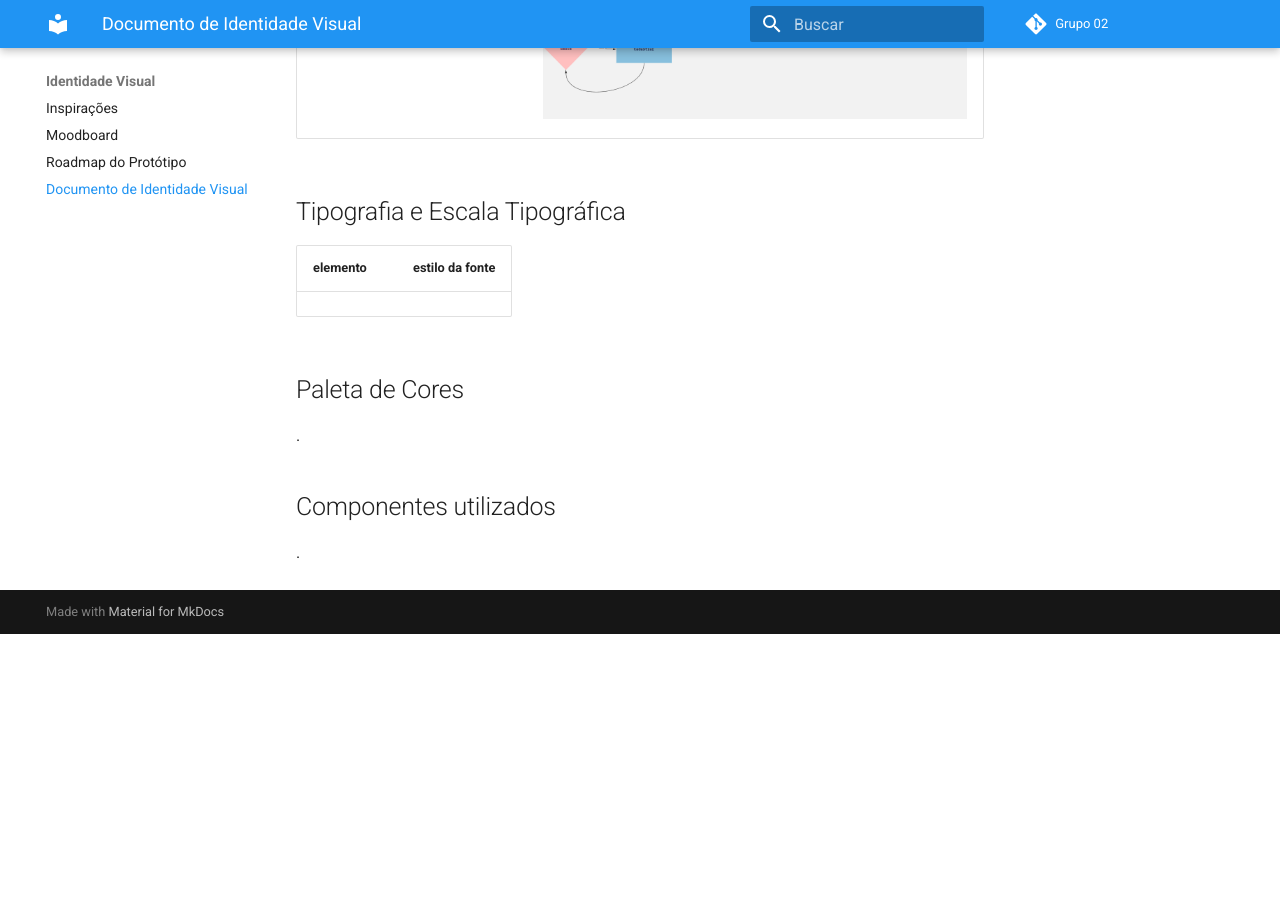
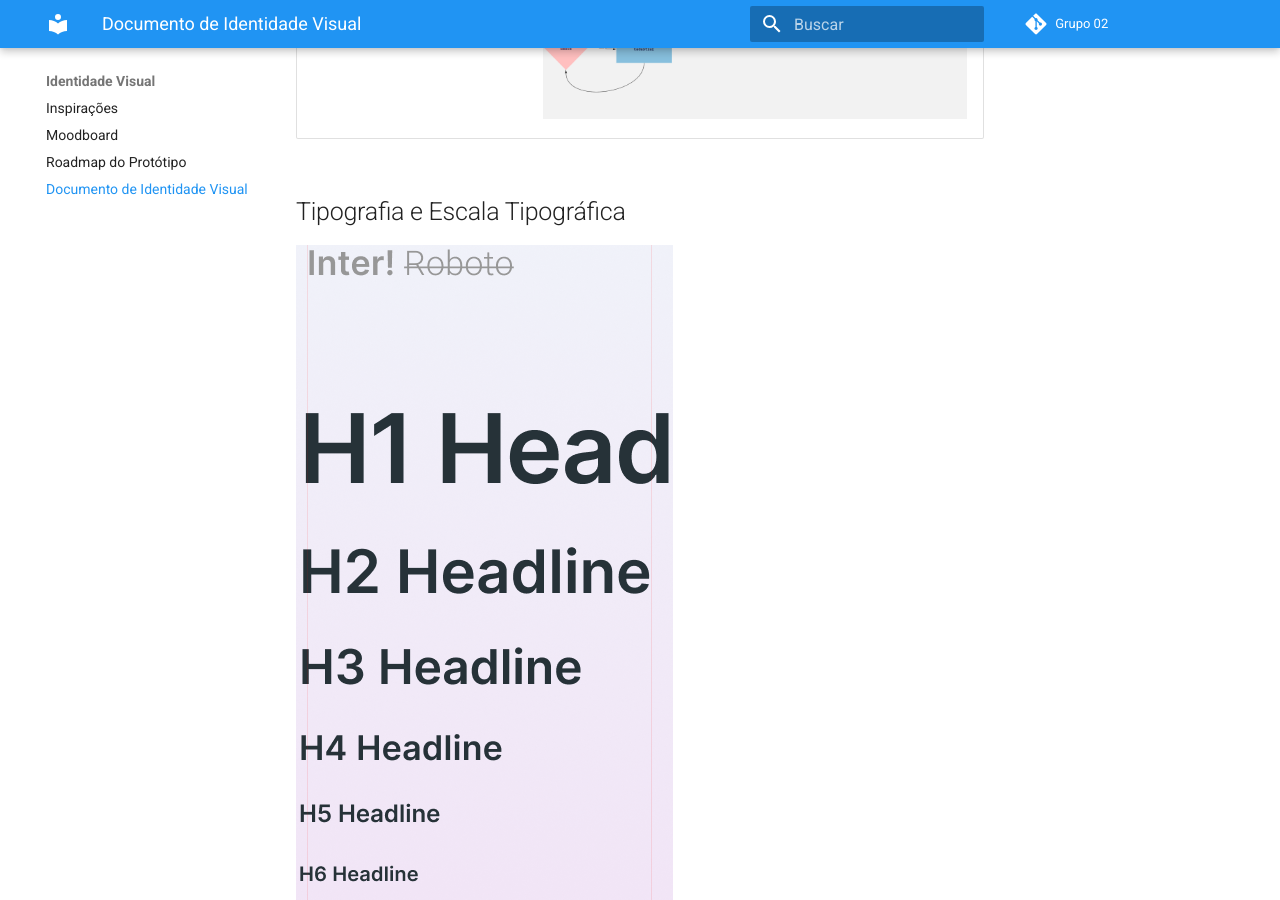
Before and after one commit to fga-eps-mds/2020.1-GaiaDex-wiki, an MkDocs documentation site: the page built from docs/visual_identity/visual_identity.md, in a window 1280 px wide and 900 px high, scrolled down 1949 px. Built offline with MkDocs 1.6.1 and Material for MkDocs 9.7.7, drawn with Linux system fonts in a browser that asks for light colours; comment, search, counter and statistics services are not loaded; old or Windows-style settings are respelled for this version of MkDocs; before the commit the page ends 2583 px from its top, so only the background shows below that.

Commit message:
updating prototype and visual identity documents

```diff
--- a/docs/visual_identity/visual_identity.md
+++ b/docs/visual_identity/visual_identity.md
@@ -33,13 +33,11 @@
 
 ## Tipografia e Escala Tipográfica
 
-| elemento | estilo da fonte |
-| -------- | --------------- |
-|          |                 |
+![escala](./imgs/escala_tipografica.png)
 
 ## Paleta de Cores
 
-.
+![escala](./imgs/paleta_de_cores.png)
 
 ## Componentes utilizados
 
```
Also changed, not shown: docs/prototipo/imgs/papel/colecao.jpg (added), docs/prototipo/imgs/papel/favoritos.jpg (added), docs/prototipo/imgs/papel/forum especifico.jpg (added), docs/prototipo/imgs/papel/forum.jpg (added), docs/prototipo/imgs/papel/home.jpg (added), docs/prototipo/imgs/papel/jardins.jpg (added), docs/prototipo/imgs/papel/minha planta.jpg (added), docs/prototipo/imgs/papel/perfil.jpg (added), docs/prototipo/imgs/papel/post.jpg (added), docs/prototipo/imgs/papel/quintal.jpg (added), docs/prototipo/imgs/papel/scan.jpg (added), docs/prototipo/imgs/prototipo.png (added), docs/prototipo/imgs/wireframe.jpg (added), docs/visual_identity/imgs/escala_tipografica.png (added), 1 more files.
